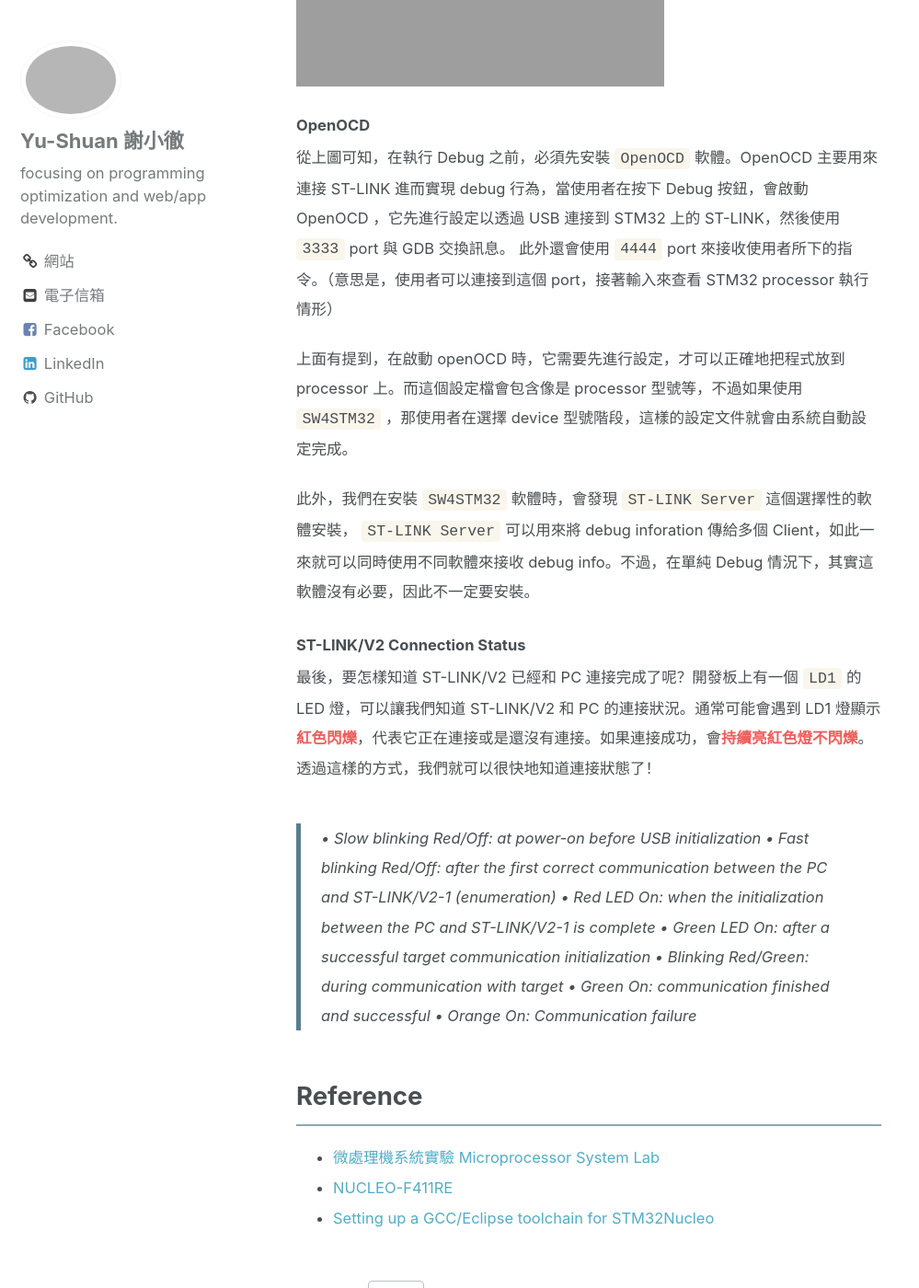
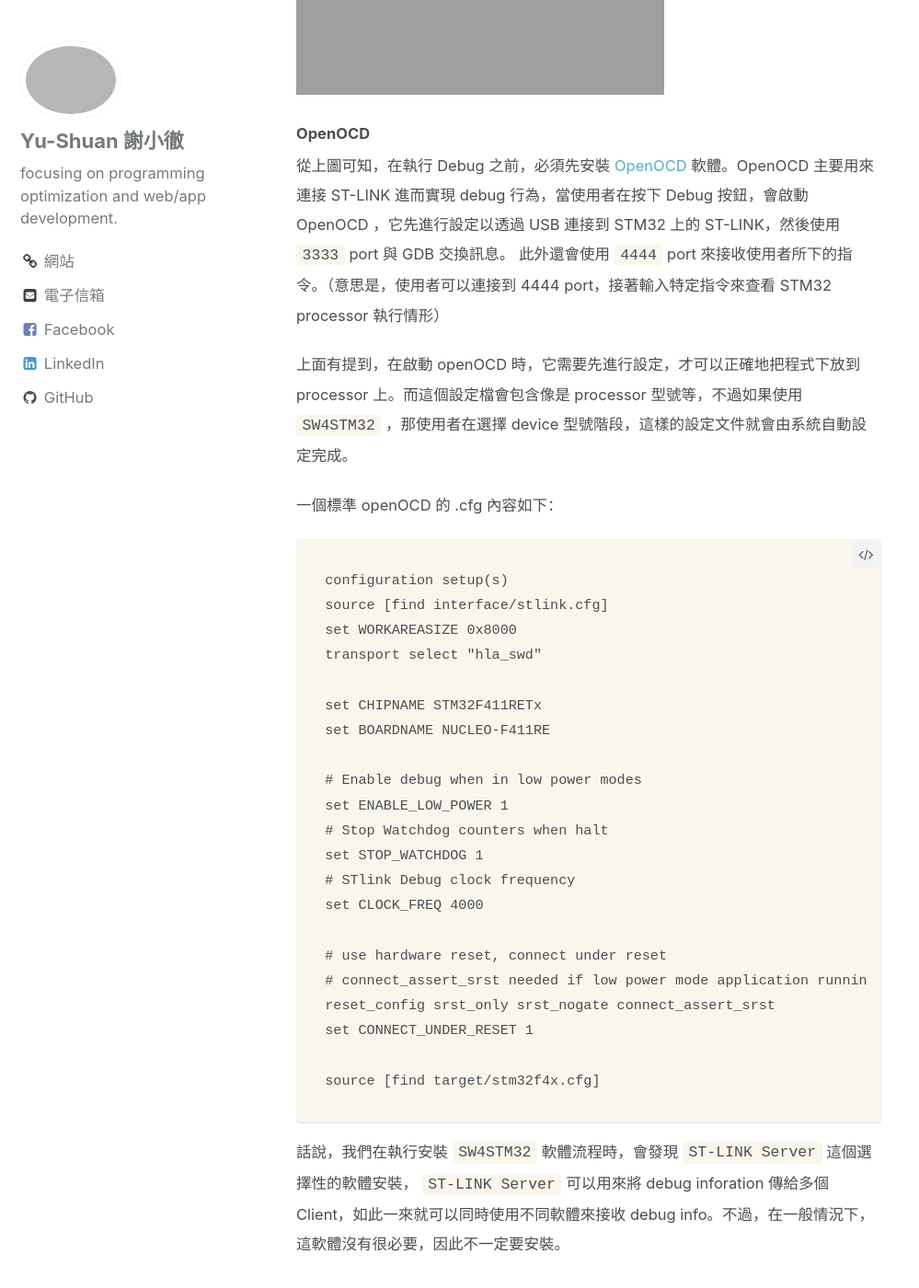
Before and after one commit to YuShuanHsieh/yushuanhsieh.github.io, a Jekyll site: the page built from _posts/2018-10-24-mcu-study-1.markdown, in a window 1280 px wide and 1400 px high, scrolled down 2832 px. Shown: the whole window at 92% size, without its empty margins (0-999 px from the left). Built offline with Jekyll 4.4.1, drawn with Linux system fonts in a browser that asks for light colours; some of the changed text lies outside the part shown.

Commit message:
update(post): update a post

````diff
--- a/_posts/2018-10-24-mcu-study-1.markdown
+++ b/_posts/2018-10-24-mcu-study-1.markdown
@@ -12,7 +12,7 @@
 由於學的很開心，也收穫很多，就來記錄一下學習過程。
 
 ## 課程連結
-
+1. [Lecture03 Overview of STM32 Board/Development Environment](http://ocw.nctu.edu.tw/course_detail-v.php?bgid=9&gid=0&nid=572&v5=KmvfobI87bA)
 
 ## Nucleo-64 development board
 這堂課是使用 `Nucleo` 系列板子，Processor 是 `ARM Cortex-4M`，所以就也買了類似的開發板來玩玩。我是從 [物聯網科技](https://www.taiwaniot.com.tw/) 這邊買的，寄件速度快，有可以超商取貨，材料種類又多，很推薦這個網站。
@@ -20,20 +20,20 @@
 至於開發板，我是買 [NUCLEO-F411RE](https://www.taiwaniot.com.tw/product/nucleo-f411re-stm32f411re-mbed)，記憶體配置和課程所用的開發板略有不同，但是說明手冊差不多，這樣在看課程時比較好做對照。因為是菜鳥初買板子，不知道開發板沒有附上 mini USB 轉接線，所以又匆忙跑去買 QQ。另外就是其他電子零件像是 LED 燈 / 顯示模組 / 杜邦線 / keypad 等也都是課程會用到，需要另外買，不過都很便宜，所以可以一次補齊。
 
 ### 電子元件項目整理
-- NUCLEO-F411RE 開發板 (可以使用 Arduino 周邊模組)
+- NUCLEO-F411RE 開發板 (相容 Arduino)
 - mini USB 轉 USB 線
 - 杜邦線數條
-- MAX7219 8 位 LED 模組
+- MAX7219 7-segment LED 模組
 - Arduino 4×4 keypad
 
-其他像是單個 LED 燈 / Button 等，因為開發板本來就有內建一個，所以就不買。
+其他像是單個 LED 燈 / Button 等，因為開發板本來就有內建 User Button 和 LED2，所以就不買。
 
 ## Setup Dev Environment
 ### 開發工具
-#### Software - SW4STM32
-課程上使用 `SW4STM32` 這個開發工具做開發，因為我是用 macbook，而它剛好有支援 macbook 安裝。另外，官方手冊也有提供像是 `TrueSTUDIO` 等開發工具教學，所以也可以改用其他工具來開發。
+#### SW4STM32 (IDE)
+課程上是使用 [SWSTM32](http://www.openstm32.org/HomePage) IDE 來開發， `SW4STM32` 是 ST 基於 `Eclipse` 所發展的 IDE，它結合 openOCD 和 GDB 發揮出強大的 debug 功能。官方手冊也有提供像是 `TrueSTUDIO` 等教學，所以也可以改用其他 IDE 來開發。
 
-不過安裝 SW4STM32 軟體需要一個小技巧，如果你剛從官網下載完檔案，會是一個 `install_sw4stm32_macos_64bits-v2.6.run` 的 file，此時需透過 bash shell 在 terminal 執行：
+安裝 SW4STM32 軟體需要一點小技巧，如果你剛從官網下載完檔案，會是一個 `install_sw4stm32_macos_64bits-v2.6.run` 的 file，此時需透過 bash shell 在 terminal 執行：
 
 ```
 /bin/bash install_sw4stm32_macos_64bits-v2.6.run
@@ -41,9 +41,8 @@
 
 就會解壓縮，並執行 jar 檔案來安裝這套軟體了。(仔細看 `install_sw4stm32_macos_64bits-v2.6.run` 這個 file，可以看到 bash 指令和一大串資料，所以才可以使用 bash 來執行)
 
-### Debugger
 #### ST-LINK/V2
-這個開發板本身有內建 `ST-LINK/V2`，這是提供給 `STM8` 和 `STM32` Debug 工具。透過 ST-LINK/V2 ，在執行 debug 模式時，就可以監看包含 General 和 I/O 的 Register 狀況，並且可以知道自己寫的程式正不正確。
+此開發板本身有內建 `ST-LINK/V2`，這是提供給 `STM8` 和 `STM32` 的 hardware Debugger。透過 ST-LINK/V2，在執行 debug 模式時，就可以得知 General 和 I/O Registers 狀況，並且知道自己寫的程式正不正確。
 
 > 在 NUCLEO-F411RE 內建的 ST-LINK/V2 僅提供 `SWD (Serial Wire Debug)`Interface 去連接 STM32 Processor，但如果是外接的 ST-LINK/V2，就可以多支援 `JTAG (Joint Test Action Group)`。
 
@@ -51,16 +50,43 @@
 ![openocd.png]({{ site.url }}/assets/images/openocd.png)
 
 #### OpenOCD
-從上圖可知，在執行 Debug 之前，必須先安裝 `OpenOCD` 軟體。OpenOCD 主要用來連接 ST-LINK 進而實現 debug 行為，當使用者在按下 Debug 按鈕，會啟動 OpenOCD ，它先進行設定以透過 USB 連接到 STM32 上的 ST-LINK，然後使用 `3333` port 與 GDB 交換訊息。 此外還會使用 `4444` port 來接收使用者所下的指令。（意思是，使用者可以連接到這個 port，接著輸入來查看 STM32 processor 執行情形）
+從上圖可知，在執行 Debug 之前，必須先安裝 [OpenOCD](http://openocd.org/) 軟體。OpenOCD 主要用來連接 ST-LINK 進而實現 debug 行為，當使用者在按下 Debug 按鈕，會啟動 OpenOCD ，它先進行設定以透過 USB 連接到 STM32 上的 ST-LINK，然後使用 `3333` port 與 GDB 交換訊息。 此外還會使用 `4444` port 來接收使用者所下的指令。（意思是，使用者可以連接到 4444 port，接著輸入特定指令來查看 STM32 processor 執行情形）
 
-上面有提到，在啟動 openOCD 時，它需要先進行設定，才可以正確地把程式放到 processor 上。而這個設定檔會包含像是 processor 型號等，不過如果使用 `SW4STM32` ，那使用者在選擇 device 型號階段，這樣的設定文件就會由系統自動設定完成。
+上面有提到，在啟動 openOCD 時，它需要先進行設定，才可以正確地把程式下放到 processor 上。而這個設定檔會包含像是 processor 型號等，不過如果使用 `SW4STM32` ，那使用者在選擇 device 型號階段，這樣的設定文件就會由系統自動設定完成。
 
-此外，我們在安裝 `SW4STM32` 軟體時，會發現 `ST-LINK Server` 這個選擇性的軟體安裝， `ST-LINK Server` 可以用來將 debug inforation 傳給多個 Client，如此一來就可以同時使用不同軟體來接收 debug info。不過，在單純 Debug 情況下，其實這軟體沒有必要，因此不一定要安裝。
+一個標準 openOCD 的 .cfg 內容如下：
 
-#### ST-LINK/V2 Connection Status
+```
+configuration setup(s)
+source [find interface/stlink.cfg]
+set WORKAREASIZE 0x8000
+transport select "hla_swd"
+
+set CHIPNAME STM32F411RETx
+set BOARDNAME NUCLEO-F411RE
+
+# Enable debug when in low power modes
+set ENABLE_LOW_POWER 1
+# Stop Watchdog counters when halt
+set STOP_WATCHDOG 1
+# STlink Debug clock frequency
+set CLOCK_FREQ 4000
+
+# use hardware reset, connect under reset
+# connect_assert_srst needed if low power mode application running (WFI...)
+reset_config srst_only srst_nogate connect_assert_srst
+set CONNECT_UNDER_RESET 1
+
+source [find target/stm32f4x.cfg]
+```
+
+話說，我們在執行安裝 `SW4STM32` 軟體流程時，會發現 `ST-LINK Server` 這個選擇性的軟體安裝， `ST-LINK Server` 可以用來將 debug inforation 傳給多個 Client，如此一來就可以同時使用不同軟體來接收 debug info。不過，在一般情況下，這軟體沒有很必要，因此不一定要安裝。
+
+### Check ST-LINK/V2 Connection Status
 最後，要怎樣知道 ST-LINK/V2 已經和 PC 連接完成了呢？開發板上有一個 `LD1` 的 LED 燈，可以讓我們知道 ST-LINK/V2 和 PC 的連接狀況。通常可能會遇到 LD1 燈顯示**紅色閃爍**，代表它正在連接或是還沒有連接。如果連接成功，會**持續亮紅色燈不閃爍**。透過這樣的方式，我們就可以很快地知道連接狀態了！
 
-> • Slow blinking Red/Off: at power-on before USB initialization
+#### The LED1 Status
+• Slow blinking Red/Off: at power-on before USB initialization
 • Fast blinking Red/Off: after the first correct communication between the PC and
 ST-LINK/V2-1 (enumeration)
 • Red LED On: when the initialization between the PC and ST-LINK/V2-1 is complete
````
